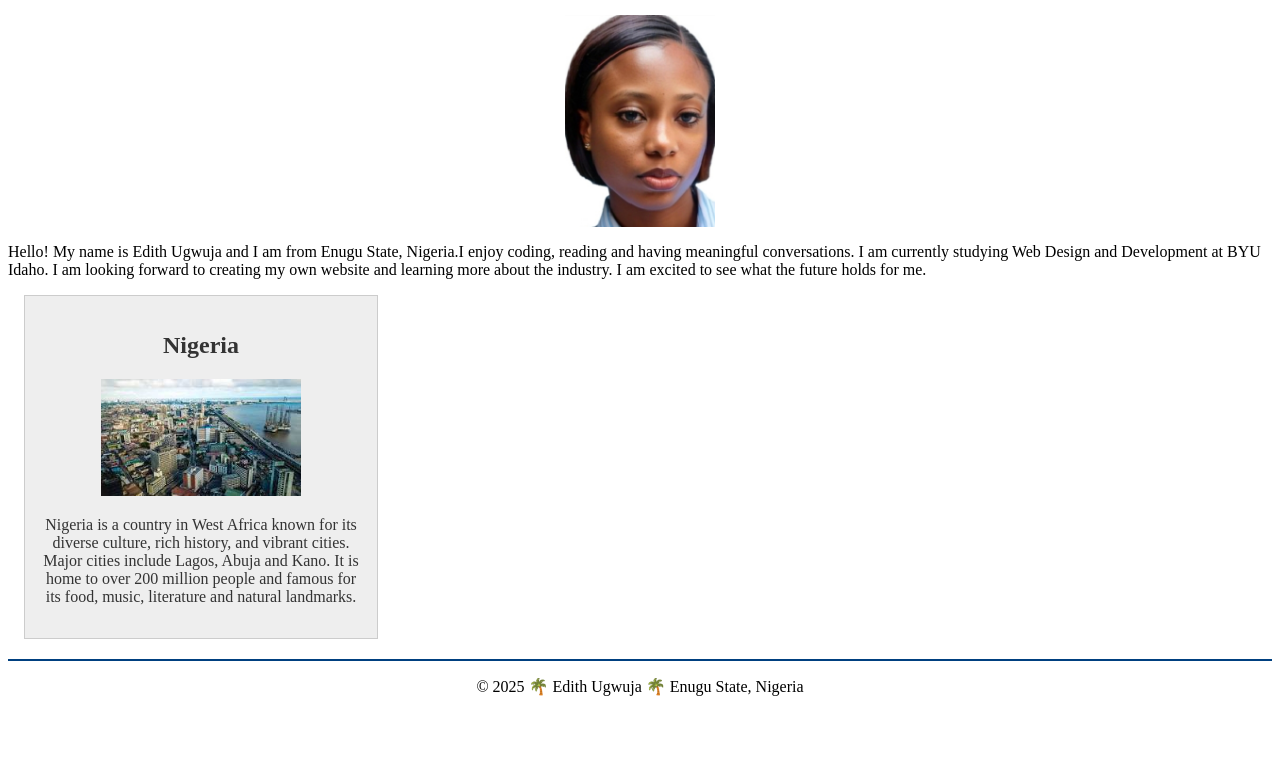
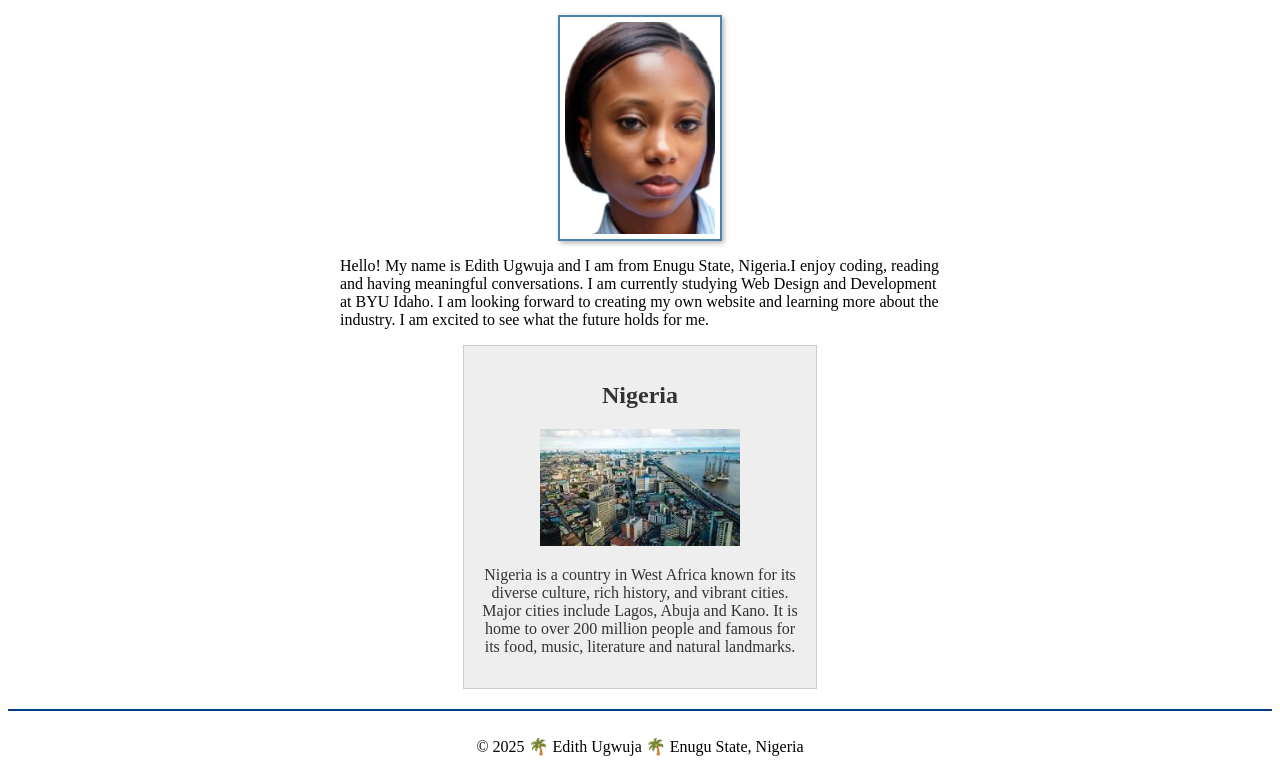
Before and after one commit to edithugwuja/wdd130, a plain HTML site: page index.html in a window 1280 px wide. Shown: the part 223-995 px from the top of the page. Before the commit the page ends 935 px from the top, so only its background shows below. Drawn offline with Linux system fonts and the light colour scheme.

Commit message:
Week 02 Assignment corrected

```diff
--- a/styles/styles.css
+++ b/styles/styles.css
@@ -7,6 +7,13 @@ nav a {
   color: white;
   display: block;
   padding: 10px;
+  text-decoration: none;
+}
+
+main {
+  max-width: 600px;
+  margin: 0 auto;
+  padding: 1 rem;
 }
 
 h1 {
@@ -19,15 +26,15 @@ main img {
   height: auto;
   display: block;
   margin: 0 auto;
+  border: 2px solid steelblue;
+  padding: 5px;
+  box-shadow: 2px 2px 5px rgba(0, 0, 0, 0.3);
 }
 
-p {
-  padding: 0;
-}
 
 aside {
   width: 20rem;
-  margin: 1rem;
+  margin: 1rem auto;
   border: 1px solid #ccc;
   padding: 1rem;
   background-color: #eee;
@@ -40,8 +47,13 @@ aside img {
   height: auto
 }
 
+p {
+  padding: 0;
+}
+
 footer {
   margin-top: 20px;
   border-top: 2px solid #004080;
   text-align: center;
+  padding-top: 10px;
 }
```
Also changed, not shown: index.html (+0 -1 lines).
